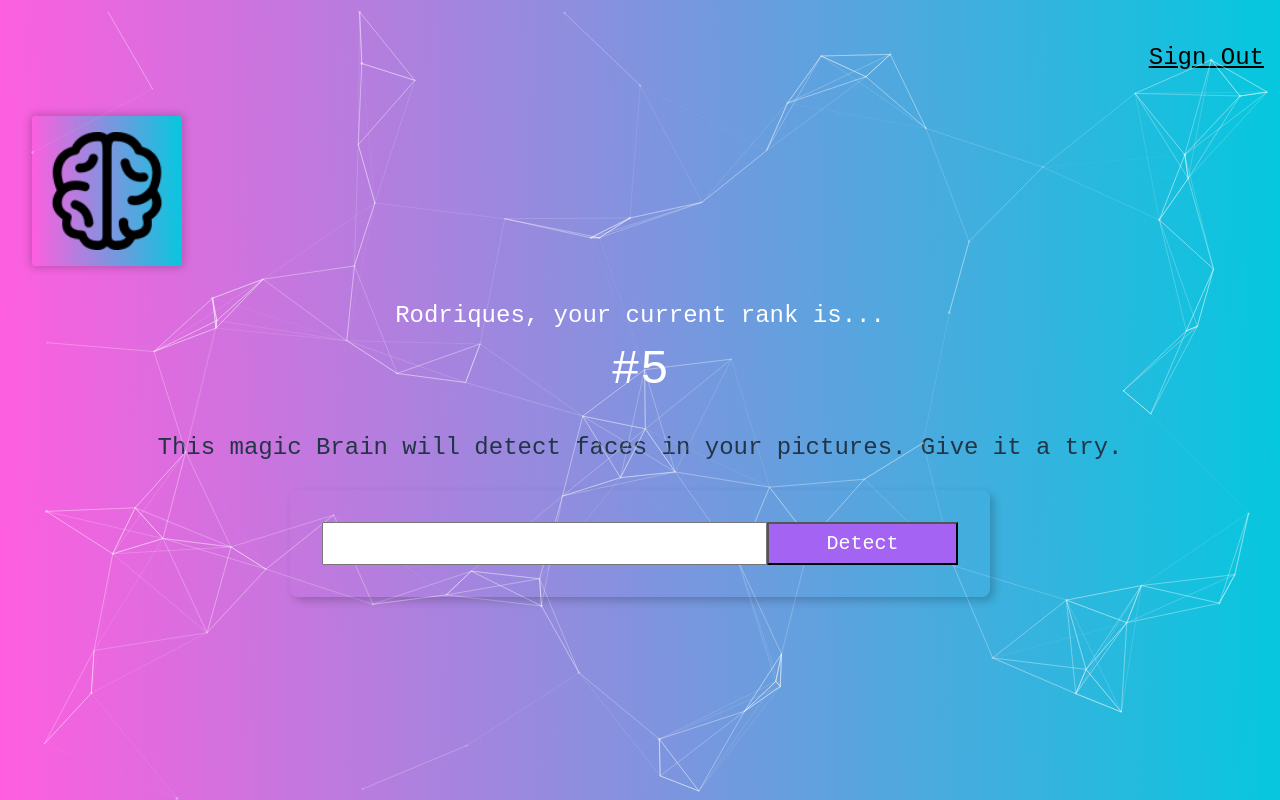
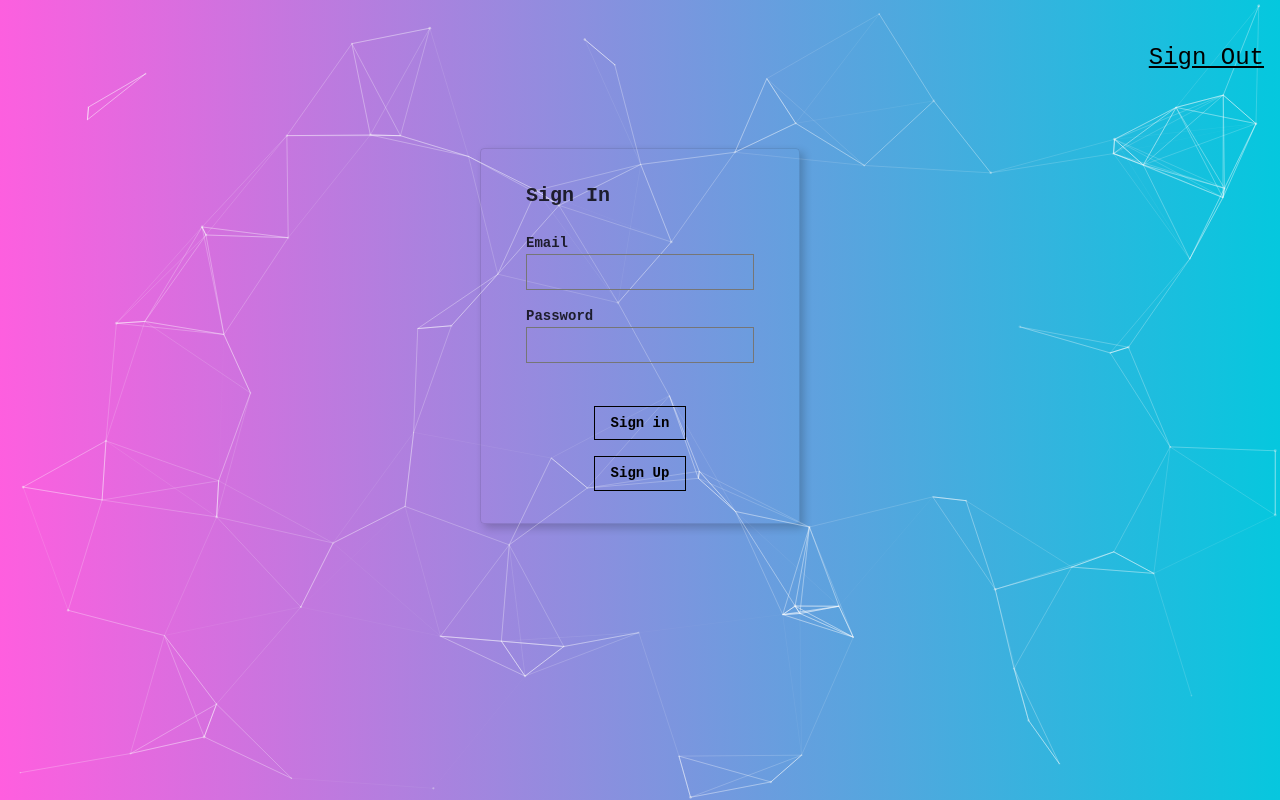
Before and after one commit to rodriquesperry/face-focus, a React (Vite) app: page / in a window 1280 px wide. Built offline with nearby package versions, Linux system fonts and the light colour scheme.

Commit message:
Update: Add Register.jsx component

```diff
--- a/src/App.css
+++ b/src/App.css
@@ -7,4 +7,9 @@ main {
 	flex-direction: column;
 	justify-content: center;
 	align-items: center;
+	z-index: 1;
 }
+
+#nav-container {
+	z-index: 100;
+}
--- a/src/App.jsx
+++ b/src/App.jsx
@@ -1,4 +1,4 @@
-import { useState } from 'react';
+import { useEffect, useState } from 'react';
 
 import Navigation from './components/navigation/Navigation';
 import Logo from './components/logo/Logo';
@@ -6,13 +6,17 @@ import Rank from './components/rank/Rank';
 import ImageLinkForm from './components/imageLinkForm/ImageLinkForm';
 import FaceRecognition from './components/faceRecognition/FaceRecognition';
 import ParticleBackground from './components/particleBackground/ParticleBackground';
+import Signin from './components/signin/Signin';
+import Register from './components/Register/Register';
 import './App.css';
 
 function App() {
+	const [isLoggedin, setIsLoggedin] = useState(false);
+	const [isRegistered, setIsRegistered] = useState(true);
 	const [input, setInput] = useState('');
 	const [imgUrl, setImgUrl] = useState('');
 
-	const PAT = '6fda39e24f284f92b213fac3254faff9';
+	const PAT = 'c54460b16f71448d9bd4526ba359d620';
 	const USER_ID = 'rock-digital-001';
 	const APP_ID = 'face-focus';
 	const MODEL_ID = 'face-detection';
@@ -44,10 +48,36 @@ function App() {
 		body: raw,
 	};
 
+	const calculteFaceLocation = () => {
+		// const clarifaiFace = data;
+		const image = document.getElementById('inputimage');
+
+		const width = Number(image.width);
+		const height = Number(image.height);
+		console.log('width: ', width);
+		console.log('height: ', height);
+	};
+
 	const onInputChange = (e) => {
 		setInput(e.target.value);
 		console.log(e.target.value);
 	};
+
+	const onSignin = () => {
+		setIsLoggedin(true);
+		console.log('onSignin');
+	};
+
+	const onSignOut = () => {
+		setIsLoggedin(false);
+	};
+
+  const onSignUp = () => {
+    setIsRegistered(false);
+    console.log('onSignUp');
+  };
+
+  useEffect(() => {}, [isRegistered])
 
 	const onButtonSubmit = () => {
 		console.log(input);
@@ -66,6 +96,8 @@ function App() {
 				regions.forEach((region) => {
 					// Accessing and rounding the bounding box values
 					const boundingBox = region.region_info.bounding_box;
+					calculteFaceLocation(boundingBox);
+
 					const topRow = boundingBox.top_row.toFixed(3);
 					const leftCol = boundingBox.left_col.toFixed(3);
 					const bottomRow = boundingBox.bottom_row.toFixed(3);
@@ -86,11 +118,16 @@ function App() {
 		setImgUrl(input);
 	};
 
-
 	return (
 		<div className='app-container'>
 			<ParticleBackground />
-			<Navigation />
+			<Navigation onSignOut={onSignOut} />
+			{!isLoggedin && isRegistered ? (
+				<Signin onSignin={onSignin} onSignUp={onSignUp} />
+			) : !isLoggedin && !isRegistered ? (
+				<Register />
+			) : (
+				<>
 					<Logo />
 					<main>
 						<Rank />
@@ -98,8 +135,10 @@ function App() {
 							onInputChange={onInputChange}
 							onButtonSubmit={onButtonSubmit}
 						/>
-				<FaceRecognition imageUrl={imgUrl}/>
+						<FaceRecognition imageUrl={imgUrl} />
 					</main>
+				</>
+			)}
 		</div>
 	);
 }
--- /dev/null
+++ b/src/components/Register/Register.jsx
@@ -0,0 +1,68 @@
+import PropTypes from 'prop-types';
+import './register.css';
+
+const Register = () => {
+	const onClickHandler = () => {
+		console.log('clicked!!!!!');
+	};
+
+	return (
+		<article className='br2 ba b--black-10 mv4 w-100 w-50-m w-25-l mw6 shadow-5 center signin-form-container'>
+			<main className='pa4 black-80'>
+				<form className='measure'>
+					<fieldset id='sign_up' className='ba b--transparent ph0 mh0'>
+						<legend className='f4 fw6 ph0 mh0'>Register</legend>
+						<div className='mt3'>
+							<label className='db fw6 lh-copy f6' htmlFor='name'>
+								Name
+							</label>
+							<input
+								className='pa2 input-reset ba bg-transparent hover-bg-black hover-white w-100'
+								type='text'
+								name='name'
+								id='name'
+							/>
+						</div>
+						<div className='mt3'>
+							<label className='db fw6 lh-copy f6' htmlFor='email-address'>
+								Email
+							</label>
+							<input
+								className='pa2 input-reset ba bg-transparent hover-bg-black hover-white w-100'
+								type='email'
+								name='email-address'
+								id='email-address'
+							/>
+						</div>
+						<div className='mv3'>
+							<label className='db fw6 lh-copy f6' htmlFor='password'>
+								Password
+							</label>
+							<input
+								className='b pa2 input-reset ba bg-transparent hover-bg-black hover-white w-100'
+								type='password'
+								name='password'
+								id='password'
+							/>
+						</div>
+					</fieldset>
+					<div className='lh-copy mt3'>
+						<input
+							onClick={onClickHandler}
+							type='button'
+							className='b ph3 pv2 input-reset ba b--black bg-transparent grow pointer f6 dib center'
+							value='Sign Up'
+						/>
+					</div>
+				</form>
+			</main>
+		</article>
+	);
+};
+
+// Register.propTypes = {
+//   isLoggedin: PropTypes.func.isRequired,
+//   onSignin: PropTypes.func.isRequired,
+// };
+
+export default Register;
--- a/src/components/faceRecognition/FaceRecognition.jsx
+++ b/src/components/faceRecognition/FaceRecognition.jsx
@@ -6,7 +6,7 @@ const FaceRecognition = ({ imageUrl }) => {
 		<>
 			{imageUrl && (
 				<div className='faceRecognitionContainer'>
-					<img src={imageUrl} alt='Picture' />
+					<img id='inputimage' src={imageUrl} alt='Picture' />
 				</div>
 			)}
 		</>
--- a/src/components/faceRecognition/faceRecognition.css
+++ b/src/components/faceRecognition/faceRecognition.css
@@ -1,3 +1,3 @@
 .faceRecognitionContainer {
-  border: 1px solid red;
+  z-index: 1;
 }
--- a/src/components/imageLinkForm/ImageLinkForm.jsx
+++ b/src/components/imageLinkForm/ImageLinkForm.jsx
@@ -8,7 +8,7 @@ const ImageLinkForm = ({ onInputChange, onButtonSubmit }) => {
 				{'This magic Brain will detect faces in your pictures. Give it a try.'}
 			</p>
 			<div className='center'>
-				<div className='pa4 br3 shadow-5 form center input_container'>
+				<div className='pa4 br3 shadow-5 form center'>
 					<input className='f4 pa2 w-70' type='text' onChange={onInputChange} />
 					<button
 						className='w-30 grow f4 link ph3 pv2 dib white bg-light-purple'
--- a/src/components/imageLinkForm/imageLinkForm.css
+++ b/src/components/imageLinkForm/imageLinkForm.css
@@ -1,7 +1,5 @@
 .form {
-  width: 700px;
+	width: 700px;
+	z-index: 100;
+	border: 0.01rem solid #e4e4e494;
 }
-
-.input_container {
-  z-index: 100;
-}
--- a/src/components/navigation/Navigation.jsx
+++ b/src/components/navigation/Navigation.jsx
@@ -1,17 +1,21 @@
-import { useState } from 'react';
+import PropTypes from 'prop-types';
 
-const Navigation = () => {
-	const [isLoggedIn, setIsLoggedIn] = useState(true);
-
-	const onCLick = () => {
-		setIsLoggedIn(false);
-	};
-
+const Navigation = ({ onSignOut }) => {
 	return (
-		<nav style={{ display: 'flex', justifyContent: 'flex-end'}}>
-			<p className='f3 link dim black underline pa3 pointer'>Sign Out</p>
+		<nav  style={{ display: 'flex', justifyContent: 'flex-end' }}>
+			<p
+        id='nav-container'
+				onClick={onSignOut}
+				className='f3 link dim black underline pa3 pointer z-10'
+			>
+				Sign Out
+			</p>
 		</nav>
 	);
 };
 
+Navigation.propTypes = {
+	onSignOut: PropTypes.func.isRequired,
+};
+
 export default Navigation;
--- /dev/null
+++ b/src/components/signin/Signin.jsx
@@ -0,0 +1,61 @@
+import PropTypes from 'prop-types';
+import './signin.css';
+
+const Signin = ({ isLoggedin, onSignin, onSignUp }) => {
+	const onClickHandler = () => {
+		console.log('clicked!!!!!');
+	};
+
+	return (
+		<article className='br2 ba b--black-10 mv4 w-100 w-50-m w-25-l mw6 shadow-5 center signin-form-container'>
+			<main className='pa4 black-80'>
+				<form className='measure'>
+					<fieldset id='sign_up' className='ba b--transparent ph0 mh0'>
+						<legend className='f4 fw6 ph0 mh0'>Sign In</legend>
+						<div className='mt3'>
+							<label className='db fw6 lh-copy f6' htmlFor='email-address'>
+								Email
+							</label>
+							<input
+								className='pa2 input-reset ba bg-transparent hover-bg-black hover-white w-100'
+								type='email'
+								name='email-address'
+								id='email-address'
+							/>
+						</div>
+						<div className='mv3'>
+							<label className='db fw6 lh-copy f6' htmlFor='password'>
+								Password
+							</label>
+							<input
+								className='b pa2 input-reset ba bg-transparent hover-bg-black hover-white w-100'
+								type='password'
+								name='password'
+								id='password'
+							/>
+						</div>
+					</fieldset>
+					<div className='lh-copy mt3'>
+						<input
+							onClick={onSignin}
+							className='b ph3 pv2 input-reset ba b--black bg-transparent grow pointer f6 dib center'
+							type='button'
+							value='Sign in'
+						/>
+					</div>
+					<div className='lh-copy mt3'>
+						<input onClick={onSignUp} type='button' className='b ph3 pv2 input-reset ba b--black bg-transparent grow pointer f6 dib center' value='Sign Up' />
+					</div>
+				</form>
+			</main>
+		</article>
+	);
+};
+
+Signin.propTypes = {
+	isLoggedin: PropTypes.func.isRequired,
+	onSignin: PropTypes.func.isRequired,
+	onSignUp: PropTypes.func.isRequired,
+};
+
+export default Signin;
--- /dev/null
+++ b/src/components/signin/signin.css
@@ -0,0 +1,3 @@
+.signin-form-container {
+	z-index: 999;
+}
--- a/src/index.css
+++ b/src/index.css
@@ -11,10 +11,6 @@
   text-rendering: optimizeLegibility;
   -webkit-font-smoothing: antialiased;
   -moz-osx-font-smoothing: grayscale;
-}
-
-html, body {
-  height: 100%;
 }
 
 body {
```
Also changed, not shown: src/components/Register/register.css (added). Lines whose indentation alone changed are shown as unchanged.
